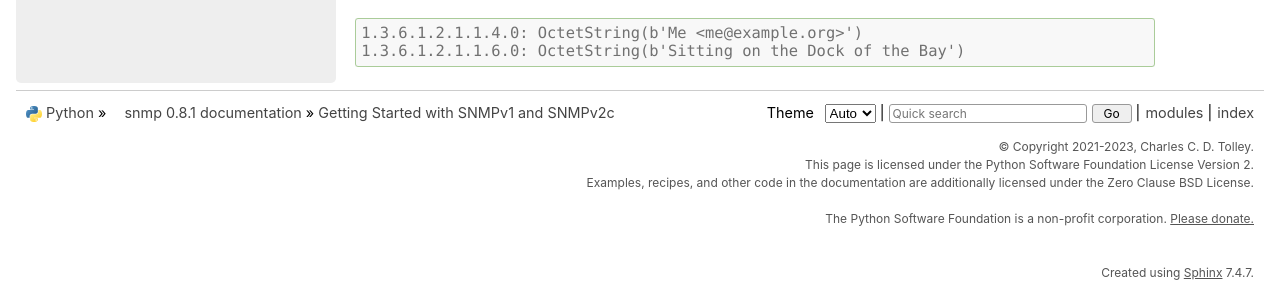
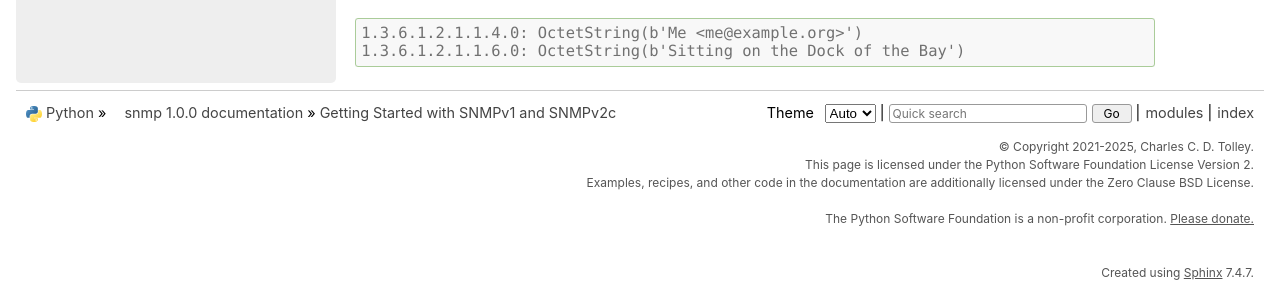
Before and after one commit to charlestolley/python-snmp, a Sphinx documentation site: the page built from docs/source/getting_started_legacy.rst, in a window 1280 px wide and 900 px high, scrolled down 579 px. Shown: the part 609-897 px from the top of the window. Built offline with Sphinx 7.4.7, drawn with Linux system fonts in a browser that asks for light colours; some of the changed text lies outside the part shown.

Commit message:
Update copyright and version number in docs/source/conf.py

```diff
--- a/docs/source/conf.py
+++ b/docs/source/conf.py
@@ -5,9 +5,9 @@ sys.path.insert(0, os.path.abspath(
 )
 
 project = "snmp"
-copyright = "2021-2023, Charles C. D. Tolley"
+copyright = "2021-2025, Charles C. D. Tolley"
 author = "Charles C. D. Tolley"
-version = "0.8.1"
+version = "1.0.0"
 release = version
 extensions = ["sphinx.ext.autodoc"]
 html_theme = "python_docs_theme"
```
